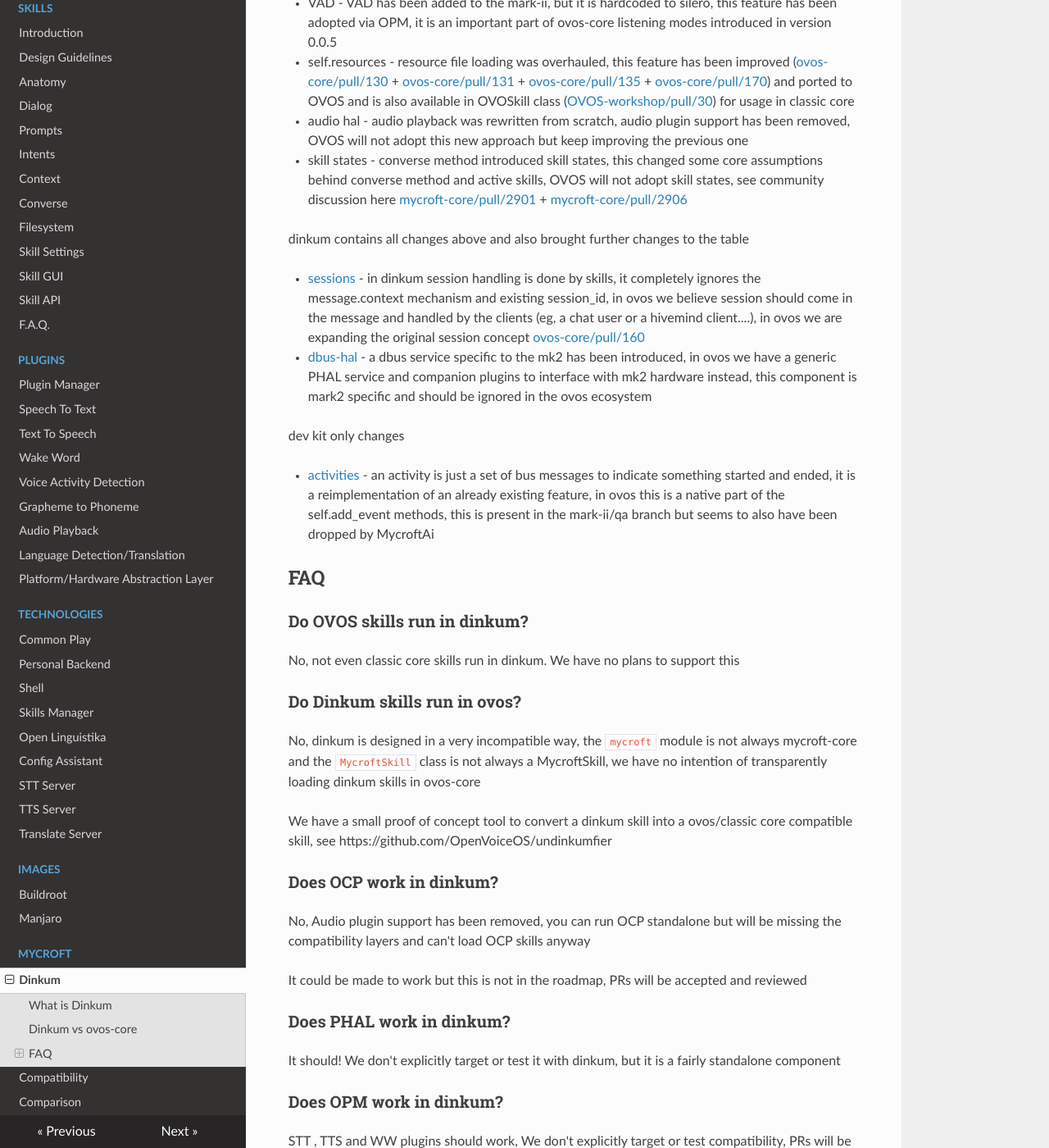
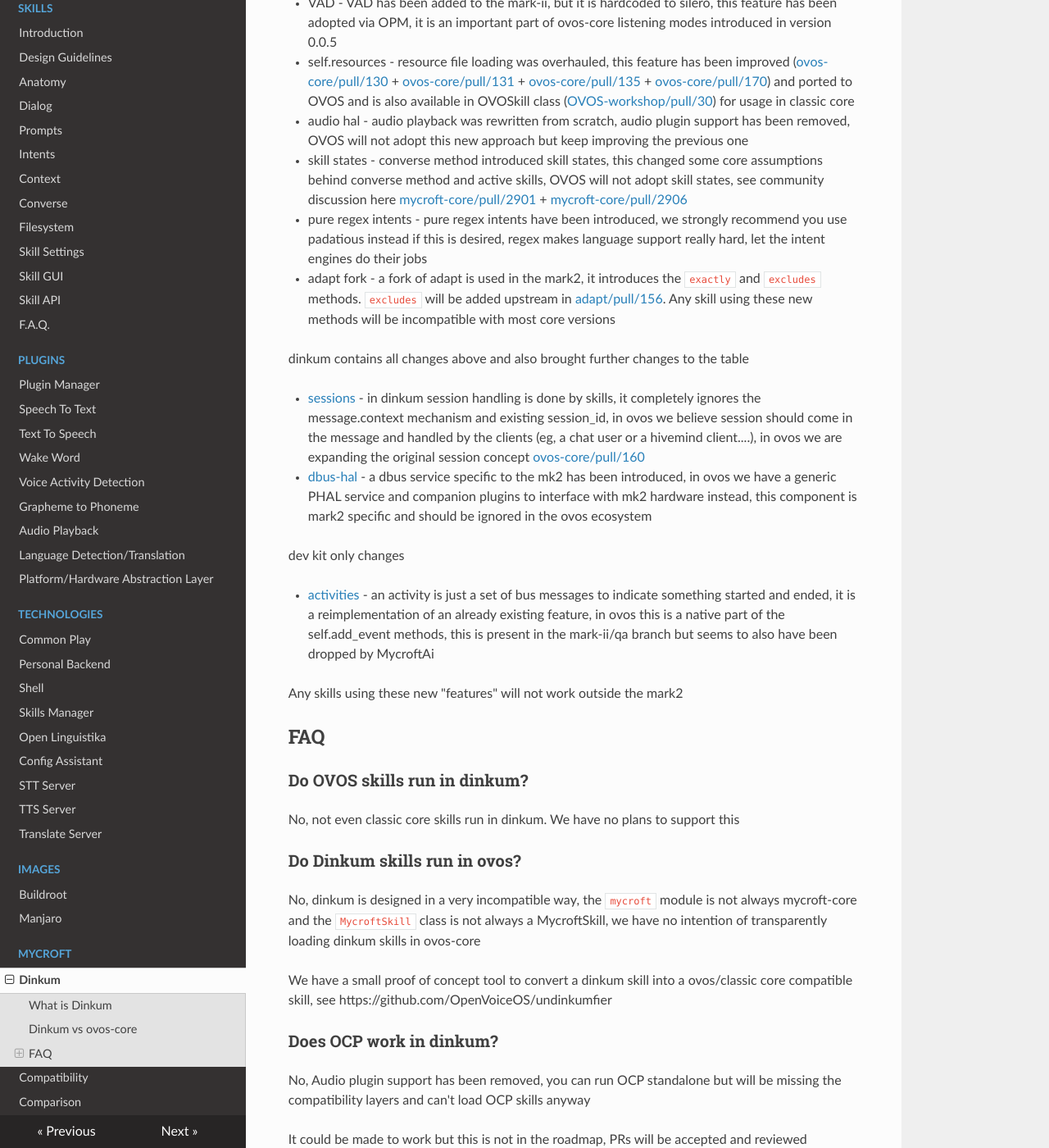
Before and after one commit to OpenVoiceOS/community-docs, an MkDocs documentation site: the page built from docs/dinkum.md, in a window 1280 px wide and 1400 px high, scrolled down 856 px. Shown: the whole window at 82% size. Built offline with MkDocs 1.6.1, drawn with Linux system fonts in a browser that asks for light colours; nearby versions of some CDN libraries.

Commit message:
document adapt fork + pure regex intents

```diff
--- a/docs/dinkum.md
+++ b/docs/dinkum.md
@@ -35,6 +35,8 @@
 - skill states - converse method introduced skill states, this changed some core assumptions behind converse method and
   active skills, OVOS will not adopt skill states, see community discussion
   here [mycroft-core/pull/2901](https://github.com/MycroftAI/mycroft-core/pull/2901) + [mycroft-core/pull/2906](https://github.com/MycroftAI/mycroft-core/pull/2906)
+- pure regex intents - pure regex intents have been introduced, we strongly recommend you use padatious instead if this is desired, regex makes language support really hard, let the intent engines do their jobs
+- adapt fork - a fork of adapt is used in the mark2, it introduces the `exactly` and `excludes` methods. `excludes` will be added upstream in [adapt/pull/156](https://github.com/MycroftAI/adapt/pull/156). Any skill using these new methods will be incompatible with most core versions
 
 dinkum contains all changes above and also brought further changes to the table
 
@@ -45,6 +47,7 @@
 
 - [activities](https://github.com/OpenVoiceOS/ovos-core/issues/43) - an activity is just a set of bus messages to indicate something started and ended, it is a reimplementation of an already existing feature, in ovos this is a native part of the self.add_event methods, this is present in the mark-ii/qa branch but seems to also have been dropped by MycroftAi
 
+Any skills using these new "features" will not work outside the mark2
 
 ## FAQ
 
```
